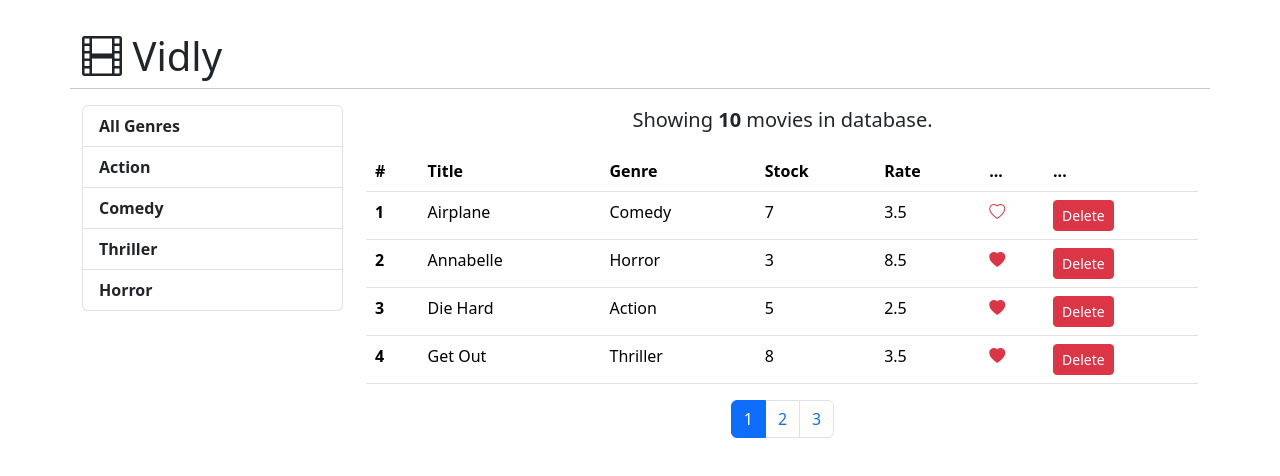
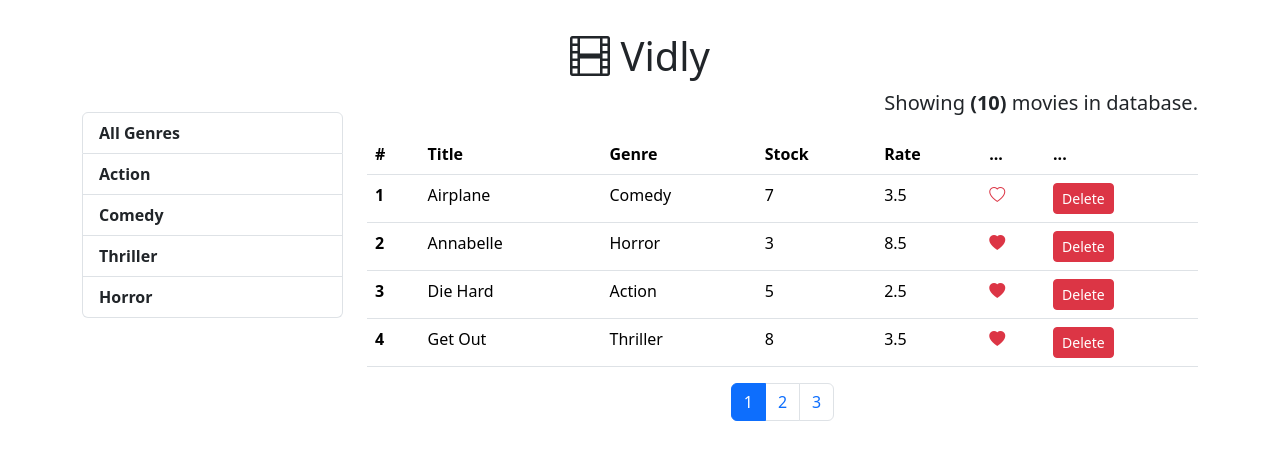
Before and after one commit to SKGWL2609/vidly-latest, a React (Vite) app: page / in a window 1280 px wide. Shown: the top 476 px of the page. Built offline with nearby package versions, Linux system fonts and the light colour scheme.

Commit message:
Sorting- Moving Responsibility

```diff
--- a/src/App.jsx
+++ b/src/App.jsx
@@ -4,7 +4,7 @@ function App() {
   return (
     <>
       <main className="container">
-        <h1>
+        <h1 className="text-center">
           <i className="bi bi-film"></i> Vidly
         </h1>
         <Movies />
--- a/src/components/MoviesTable.jsx
+++ b/src/components/MoviesTable.jsx
@@ -1,17 +1,30 @@
-import React from "react";
+import React, { Component } from "react";
 import Like from "./common/Like";
 
-const MoviesTable = (props) => {
-  const { movies, onDelete, onLike, onSort } = props;
+class MoviesTable extends Component {
+ raiseSort = path => {
+  const sortColumn = {...this.props.sortColumn}
+  if(sortColumn.path === path)
+    sortColumn.order = (sortColumn.order === 'asc')? 'desc': 'asc'
+  else{
+    sortColumn.path = path
+    sortColumn.order = 'asc'
+  }
+  this.props.onSort(sortColumn)
+ }
+
+  render() {
+    const { movies, onDelete, onLike } = this.props;
+
     return (
       <table className="table">
         <thead>
           <tr>
             <th>#</th>
-          <th onClick= {() => onSort('title')}>Title</th>
-          <th onClick={() => onSort('genre.name')} >Genre</th>
-          <th onClick= {() => onSort('numberInStock')}>Stock</th>
-          <th onClick= {() => onSort('dailyRentalRate')}>Rate</th>
+            <th onClick={() => this.raiseSort("title")}>Title</th>
+            <th onClick={() => this.raiseSort("genre.name")}>Genre</th>
+            <th onClick={() => this.raiseSort("numberInStock")}>Stock</th>
+            <th onClick={() => this.raiseSort("dailyRentalRate")}>Rate</th>
             <th>...</th>
             <th>...</th>
           </tr>
@@ -25,10 +38,7 @@ const MoviesTable = (props) => {
               <td>{movie.numberInStock}</td>
               <td>{movie.dailyRentalRate}</td>
               <td>
-              <Like
-                liked={movie.liked}
-                onClick={() => onLike(movie)}
-              />
+                <Like liked={movie.liked} onClick={() => onLike(movie)} />
               </td>
               <td>
                 <button
@@ -43,6 +53,7 @@ const MoviesTable = (props) => {
         </tbody>
       </table>
     );
-};
+  }
+}
 
 export default MoviesTable;
--- a/src/components/common/ListGroup.jsx
+++ b/src/components/common/ListGroup.jsx
@@ -8,7 +8,7 @@ const ListGroup = ({
   valueProperty = "_id",
 }) => {
   return (
-    <ul className="list-group list-group">
+    <ul className="list-group list-group mt-4">
       {items.map((item) => (
         <li
           key={item[valueProperty]}
--- a/src/components/movies.jsx
+++ b/src/components/movies.jsx
@@ -48,22 +48,16 @@ class Movies extends Component {
   };
 
   handlePageChange = (page) => {
-    // console.log("Clicked", page);
+
     this.setState({ currentPage: page });
   };
 
   handleGenreSelect = (genre) => {
     this.setState({ selectedGenre: genre, currentPage: 1 });
-    // console.log(genre);
+
   };
-  handleSort = (path) => {
-    const sortColumn = {...this.state.sortColumn}
-    if(sortColumn.path === path)
-      sortColumn.order = (sortColumn.order === 'asc')? 'desc': 'asc'
-    else{
-      sortColumn.path = path
-      sortColumn.order = 'asc'
-    }
+  handleSort = sortColumn => {
+
     this.setState({ sortColumn });
   };
 
@@ -102,9 +96,7 @@ class Movies extends Component {
 
     return (
       <>
-        <div className="row">
-          <hr />
-
+        <div className="row ">
           <div className="col-3">
             <ListGroup
               items={this.state.genres}
@@ -115,12 +107,14 @@ class Movies extends Component {
 
           <div className="col">
             {/* moved in movies table */}
-            <p className="text-center fs-5">
-              Showing <strong>{[filteredMovies.length]}</strong> movies in
+            <p className="text-end fs-5">
+              Showing <strong>({filteredMovies.length})</strong> movies in
               database.
+
             </p>
             <MoviesTable
               movies={movies}
+              sortColumn = {sortColumn}
               onLike={this.handleLike}
               onDelete={this.handleDelete}
               onSort={this.handleSort}
```
Lines whose indentation alone changed are shown as unchanged.
